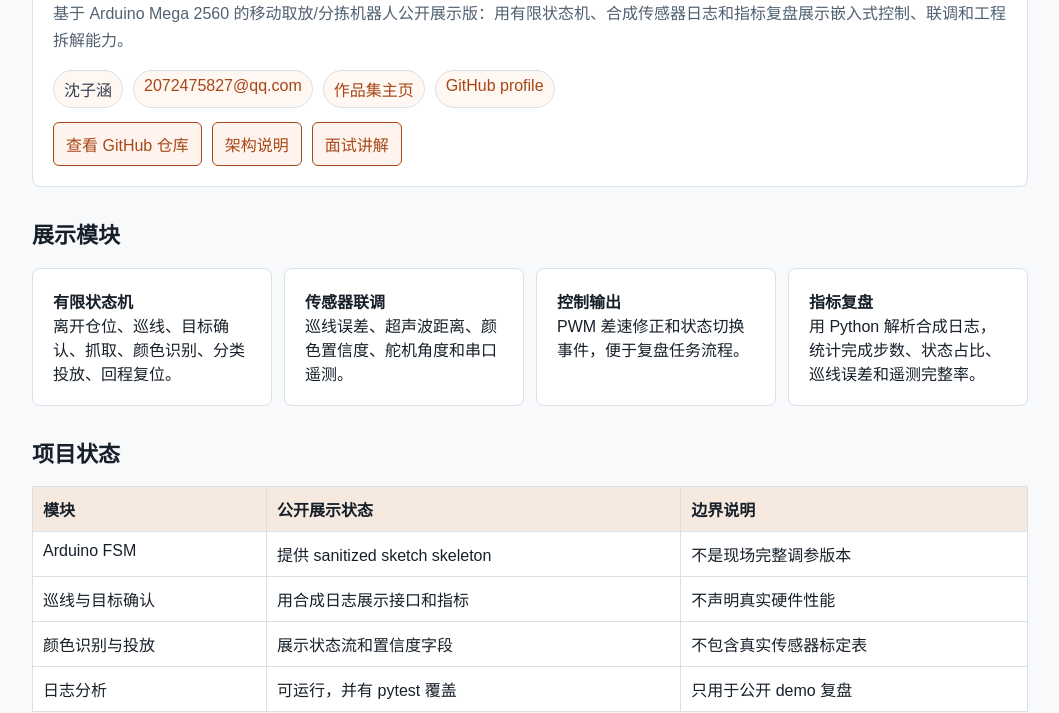
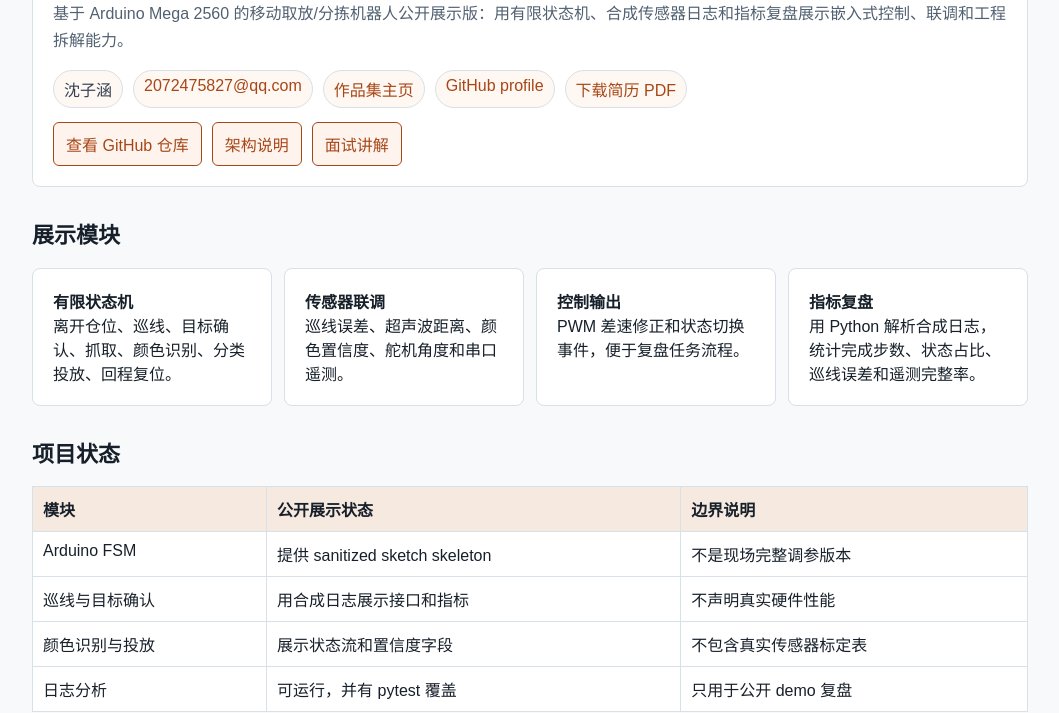
Before and after one commit to zihanshen29/arduino-mega-pick-place-showcase, a plain HTML site: page docs/index.html in a window 1280 px wide. Shown: the part 127-840 px from the top of the page, without its empty margins (110-1169 px from the left). Drawn offline with Linux system fonts and the light colour scheme.

Commit message:
Add direct resume link

```diff
--- a/docs/index.html
+++ b/docs/index.html
@@ -42,6 +42,7 @@
         <a href="mailto:2072475827@qq.com">2072475827@qq.com</a>
         <a href="https://zihanshen29.github.io/">作品集主页</a>
         <a href="https://github.com/zihanshen29">GitHub profile</a>
+        <a href="https://zihanshen29.github.io/resume.pdf" download>下载简历 PDF</a>
       </div>
       <div class="actions">
         <a class="button" href="https://github.com/zihanshen29/arduino-mega-pick-place-showcase">查看 GitHub 仓库</a>
```
